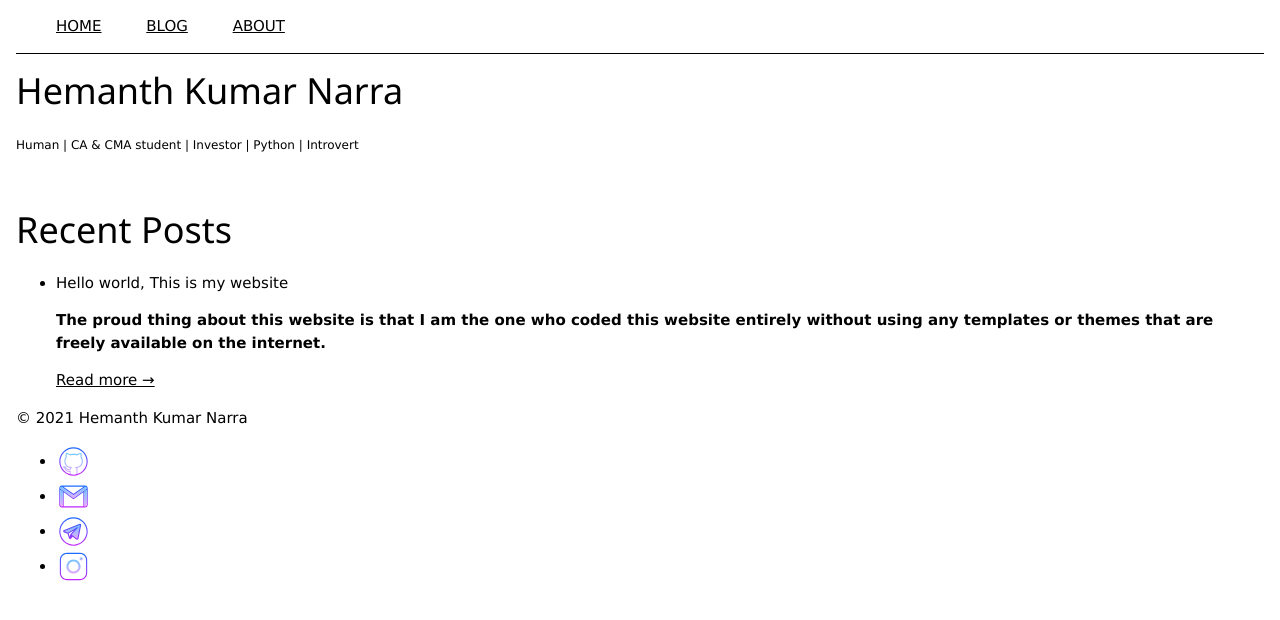
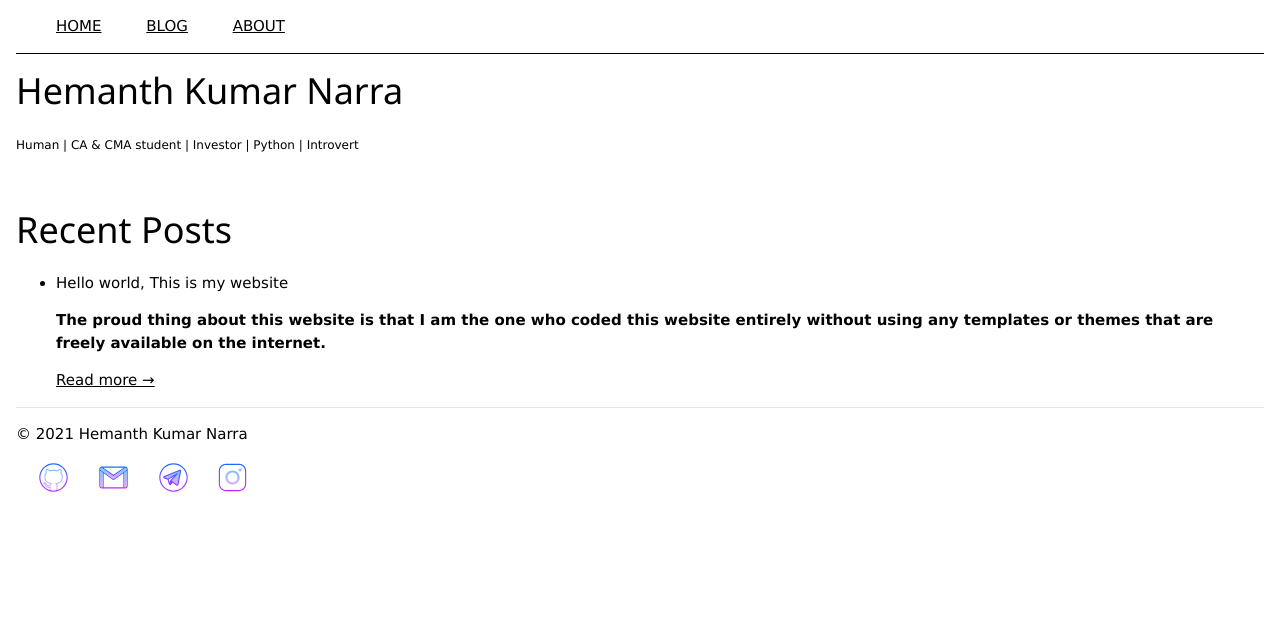
Before and after one commit to hemanthnarra/hemanthnarra.github.io, a Jekyll site: the page built from index.html, in a window 1280 px wide. Shown: the top 620 px of the page. Built offline with Jekyll 4.4.1, drawn with Linux system fonts in a browser that asks for light colours.

Commit message:
footer styled

```diff
--- a/css/main.css
+++ b/css/main.css
@@ -6,9 +6,20 @@
 }
 .menu ul {
     list-style-type: none;
-    padding-left: 0%;
+    padding-left: 0;
 }
 .menus {
     display: inline-block;
     margin-left: 40px;
 }
+footer {
+    border-top: 1px solid palegoldenrod;
+}
+footer ul {
+    list-style-type: none;
+    padding-left: 0;
+}
+footer li {
+    display: inline-block;
+    margin-left: 20px;
+}
```
